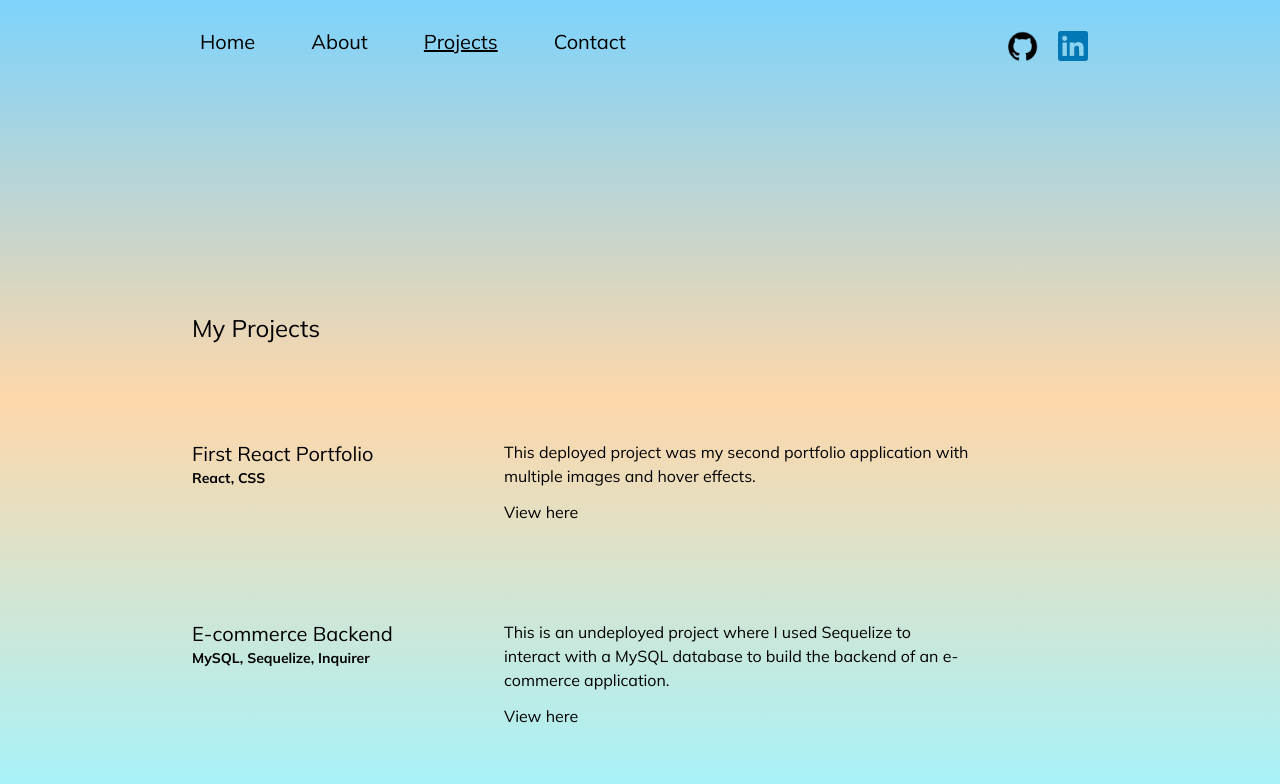
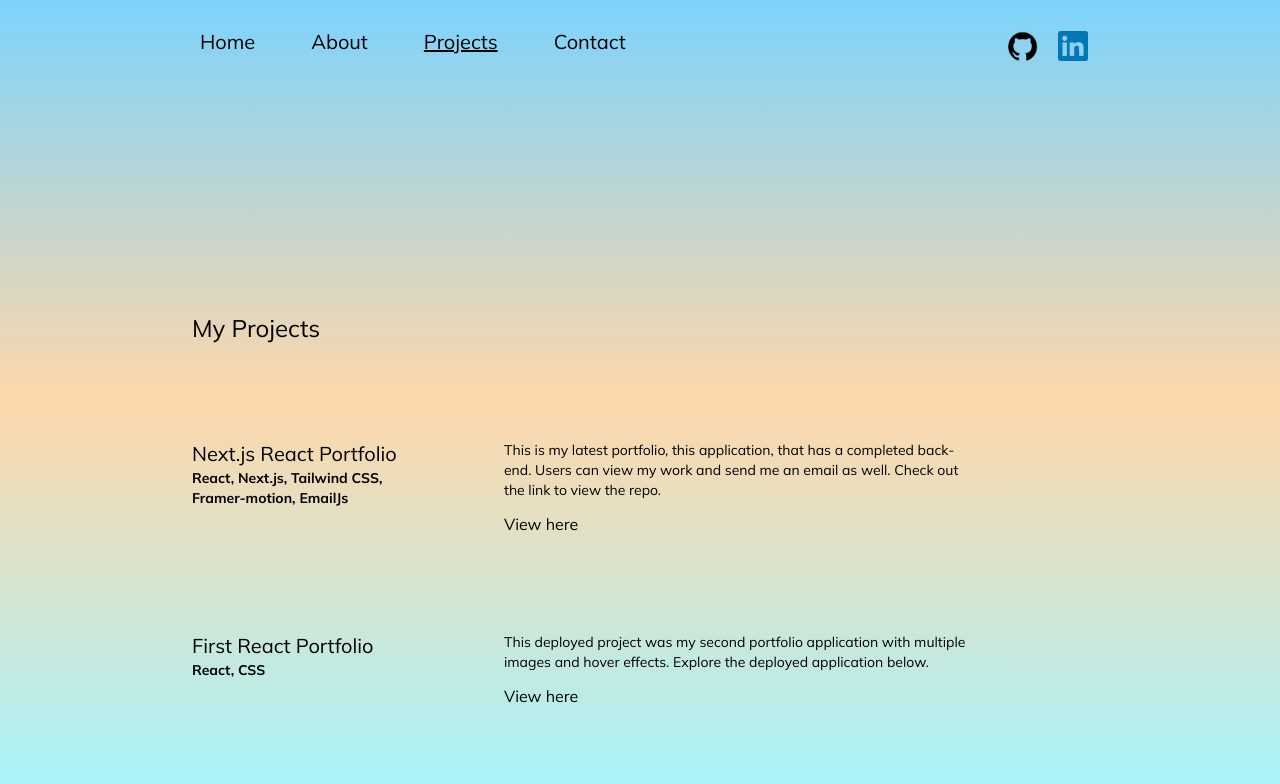
Before and after one commit to perfectblue0/updated-portfolio, a Next.js app: page /projects in a window 1280 px wide. Shown: the top 784 px of the page. Built offline with nearby package versions, Linux system fonts and the light colour scheme.

Commit message:
added another project to projectArray, removed unnecessary media queries from Portfolio page and About page

```diff
--- a/src/app/about/page.jsx
+++ b/src/app/about/page.jsx
@@ -75,10 +75,10 @@ export default function AboutPage() {
             {experiences.map((exp) => (
               <div className="flex flex-row mb-6" key={exp.id}>
                 <div className="w-1/3 mr-4">
-                  <h4 className="mb-2 text-lg xs:text-sm">{exp.event}</h4>
-                  <p className="text-base md:text-sm">{exp.date}</p>
+                  <h4 className="mb-2 text-lg xs:text-base">{exp.event}</h4>
+                  <p className="text-sm">{exp.date}</p>
                 </div>
-                <p className="w-2/3 text-base">{exp.description}</p>
+                <p className="w-2/3 text-sm">{exp.description}</p>
               </div>
             ))}
           </motion.div>
--- a/src/app/data/portfolioData.js
+++ b/src/app/data/portfolioData.js
@@ -57,23 +57,30 @@ const experiences = [
 
 const projectsArray = [
   {
+    id: 87,
+    project: `Next.js React Portfolio`,
+    description: `This is my latest portfolio, this application, that has a completed back-end. Users can view my work and send me an email as well. Check out the link to view the repo.`,
+    tech: `React, Next.js, Tailwind CSS, Framer-motion, EmailJs`,
+    website: `https://github.com/perfectblue0/updated-portfolio`,
+  },
+  {
     id: 88,
     project: `First React Portfolio`,
-    description: `This deployed project was my second portfolio application with multiple images and hover effects.`,
+    description: `This deployed project was my second portfolio application with multiple images and hover effects. Explore the deployed application below.`,
     tech: `React, CSS`,
     website: `https://perfectblue0.github.io/c-20-React-Portfolio/`,
   },
   {
     id: 89,
     project: `E-commerce Backend`,
-    description: `This is an undeployed project where I used Sequelize to interact with a MySQL database to build the backend of an e-commerce application.`,
+    description: `This is an undeployed project where I used Sequelize to interact with a MySQL database to build the backend of an e-commerce application. Check out the link for the code, instructions, and a video that demonstrates the application's functionality.`,
     tech: `MySQL, Sequelize, Inquirer`,
     website: `https://github.com/perfectblue0/c-13-E-commerce-ORM?tab=readme-ov-file`,
   },
   {
     id: 90,
     project: `Social Network API`,
-    description: `I built this API so users could share their thoughts, reactions to friends' thoughts, and create a list of their friends. This project is not deployed and uses Express.js for routing, Day.js to format dates, has a MongoDB database, and Mongoose ODM.`,
+    description: `I built this API so users could share their thoughts, reactions to friends' thoughts, and create a list of their friends. This project is not deployed and uses Express.js for routing, Day.js to format dates, has a MongoDB database, and Mongoose ODM. Check out the link for the code, instructions, and a video that demonstrates the application's functionality.`,
     tech: `MongoDB, Mongoose, Express.js, Day.js, Insomnia to test`,
     website: `https://github.com/perfectblue0/c-18-NoSQL-Social-Net-API`,
   },
--- a/src/app/projects/page.jsx
+++ b/src/app/projects/page.jsx
@@ -13,10 +13,10 @@ export default function PortfolioPage() {
             <p className="font-bold text-sm w-[70%]">{p.tech}</p>
           </div>
           <div className="w-2/3">
-            <p className="mb-3 w-[80%] xs:text-sm">{p.description}</p>
+            <p className="mb-3 w-[80%] text-sm">{p.description}</p>
             <Link
               href={p.website}
-              className="w-fit transition ease-out duration-500 transform  hover:text-cyan-600"
+              className="w-fit text-base transition ease-out duration-500 transform  hover:text-cyan-600"
             >
               View here
             </Link>
```
